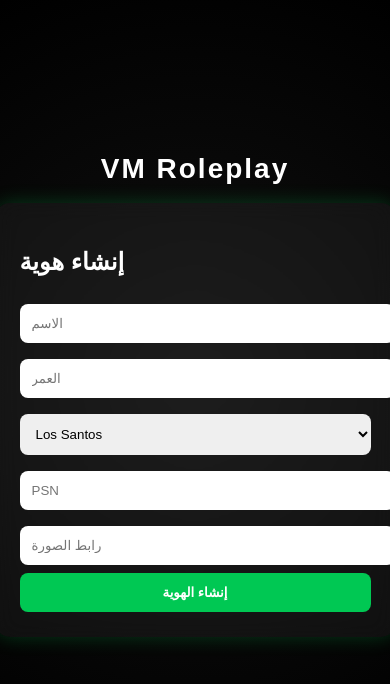
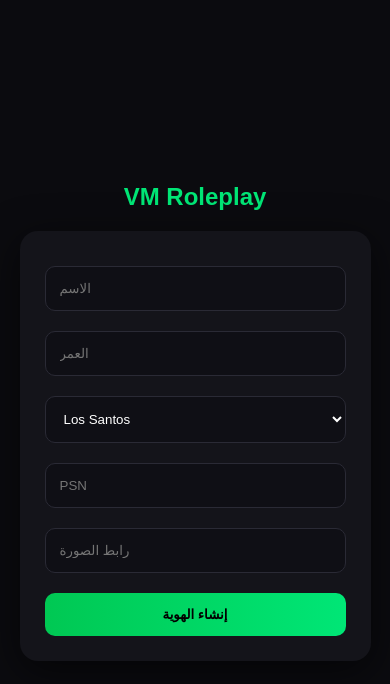
Before and after one commit to kuramavenom-v1/vm-server-site, a website: page public/index.html in a window 390 px wide. Drawn offline with Linux system fonts and the light colour scheme.

Commit message:
UI upgrade responsive + modern design

```diff
--- a/public/index.html
+++ b/public/index.html
@@ -7,13 +7,11 @@
 </head>
 <body>
 
-  <div class="container">
+<div class="app">
 
   <h1>VM Roleplay</h1>
 
   <div class="card">
-
-      <h2>إنشاء هوية</h2>
 
     <input id="name" placeholder="الاسم">
     <input id="age" placeholder="العمر">
@@ -31,7 +29,6 @@
     </select>
 
     <input id="psn" placeholder="PSN">
-
     <input id="image" placeholder="رابط الصورة">
 
     <button onclick="createIdentity()">إنشاء الهوية</button>
@@ -40,6 +37,5 @@
 
 </div>
 
-  <script src="script.js"></script>
 </body>
 </html>
--- a/public/style.css
+++ b/public/style.css
@@ -1,65 +1,79 @@
+* {
+  box-sizing: border-box;
+  margin: 0;
+  padding: 0;
+  font-family: Arial, sans-serif;
+}
+
 body {
-  margin: 0;
-  font-family: Arial, sans-serif;
-  background: radial-gradient(circle, #111, #000);
+  background: #0b0b0f;
   color: white;
+  height: 100vh;
+  overflow: hidden; /* يمنع التمرير = شكل تطبيق */
+  display: flex;
+  justify-content: center;
+  align-items: center;
+}
+
+/* شاشة التطبيق */
+.app {
+  width: 100%;
+  height: 100vh;
+  display: flex;
+  justify-content: center;
+  align-items: center;
+  flex-direction: column;
 }
 
 /* العنوان */
 h1 {
-  margin-top: 30px;
-  font-size: 40px;
-  letter-spacing: 2px;
+  font-size: 32px;
+  margin-bottom: 20px;
+  color: #00e676;
 }
 
-/* الحاوية */
-.container {
-  display: flex;
-  justify-content: center;
-  align-items: center;
-  min-height: 90vh;
-  flex-direction: column;
+/* الكرت الرئيسي */
+.card {
+  width: 380px;
+  background: #14141a;
+  padding: 25px;
+  border-radius: 18px;
+  box-shadow: 0 10px 40px rgba(0,0,0,0.6);
 }
 
-/* الكرت */
-.card {
-  background: rgba(255,255,255,0.05);
-  backdrop-filter: blur(10px);
-  padding: 25px;
-  border-radius: 15px;
-  width: 350px;
-  box-shadow: 0 0 20px rgba(0,255,100,0.2);
-  transition: 0.3s;
+/* مدخلات احترافية */
+input, select {
+  width: 100%;
+  padding: 14px;
+  margin: 10px 0;
+  border: 1px solid #2a2a35;
+  border-radius: 10px;
+  background: #0f0f15;
+  color: white;
+  outline: none;
+  transition: 0.2s;
 }
 
-.card:hover {
-  transform: scale(1.02);
+input:focus, select:focus {
+  border-color: #00e676;
+  box-shadow: 0 0 10px rgba(0,230,118,0.3);
 }
 
-/* المدخلات */
-input, select {
-  width: 100%;
-  padding: 12px;
-  margin: 8px 0;
-  border: none;
-  border-radius: 8px;
-  outline: none;
-}
-
-/* الزر */
+/* زر */
 button {
   width: 100%;
-  padding: 12px;
-  background: #00c853;
+  padding: 14px;
+  background: linear-gradient(90deg, #00c853, #00e676);
   border: none;
-  border-radius: 8px;
-  color: white;
+  border-radius: 10px;
+  color: black;
   font-weight: bold;
   cursor: pointer;
+  margin-top: 10px;
 }
 
 button:hover {
-  background: #00e676;
+  transform: scale(1.02);
 }
 
 /* 📱 الجوال */
@@ -69,6 +83,6 @@
   }
 
   h1 {
-    font-size: 28px;
+    font-size: 24px;
   }
 }
```
Also changed, not shown: 2 other files. Lines whose indentation alone changed are shown as unchanged.
